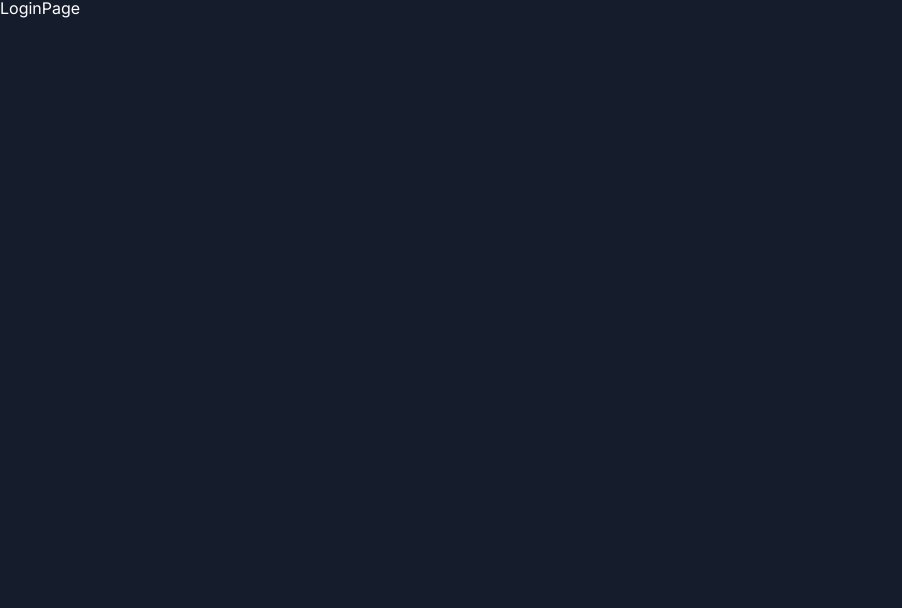
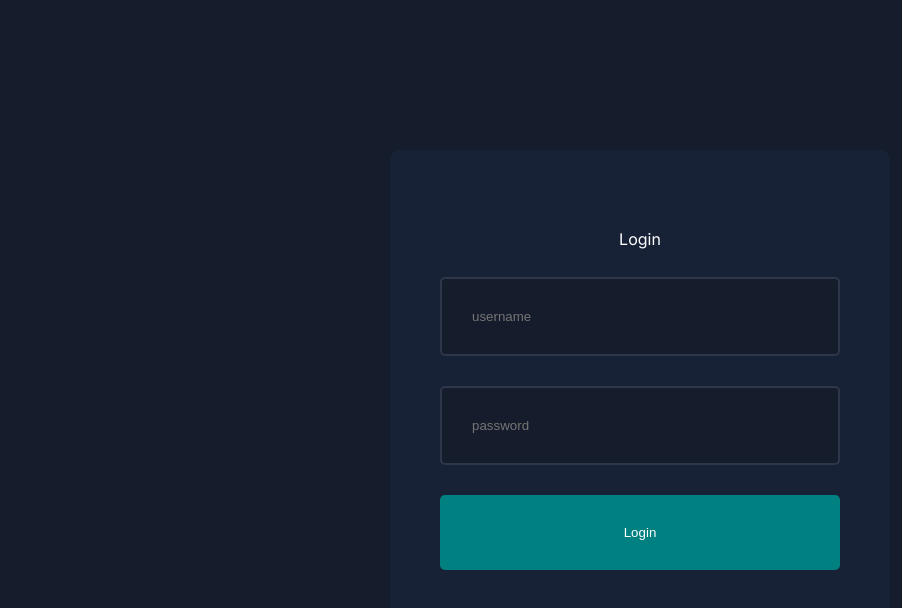
Before and after one commit to YeoDaSeul4355/next-admin-dashboard, a Next.js app: page /login in a window 1280 px wide. Shown: the top 608 px of the page, without its empty margins (0-902 px from the left). Built offline with nearby package versions, Linux system fonts and the light colour scheme.

Commit message:
⚡️ login페이지 추가

```diff
--- a/app/login/page.jsx
+++ b/app/login/page.jsx
@@ -1,7 +1,12 @@
-import React from "react";
+import styles from "@/app/ui/login/login.module.css";
+import LoginForm from "../ui/login/loginForm/LoginForm";
 
 const LoginPage = () => {
-  return <div>LoginPage</div>;
+  return (
+    <div className={styles.container}>
+      <LoginForm />
+    </div>
+  );
 };
 
 export default LoginPage;
```
